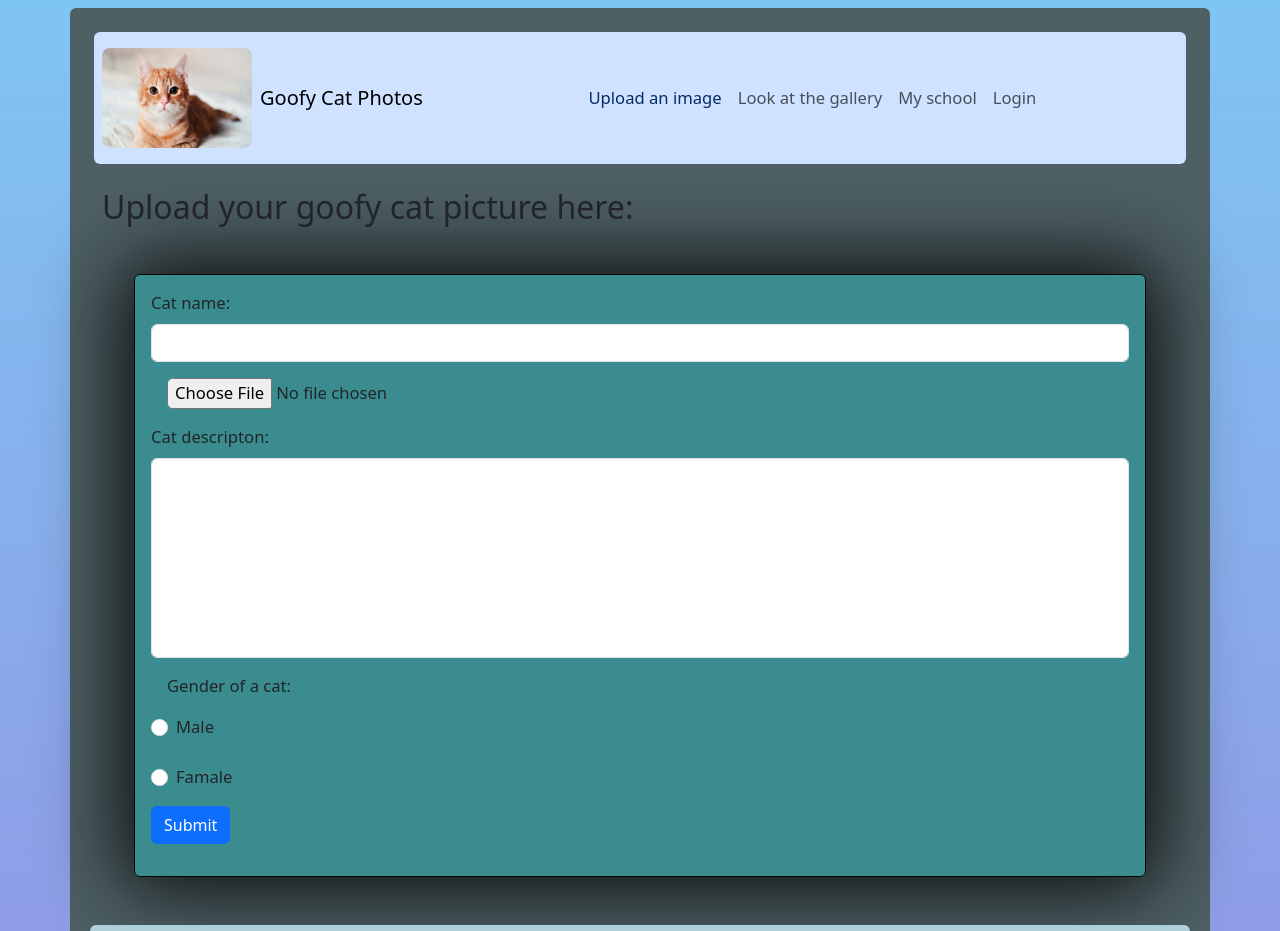
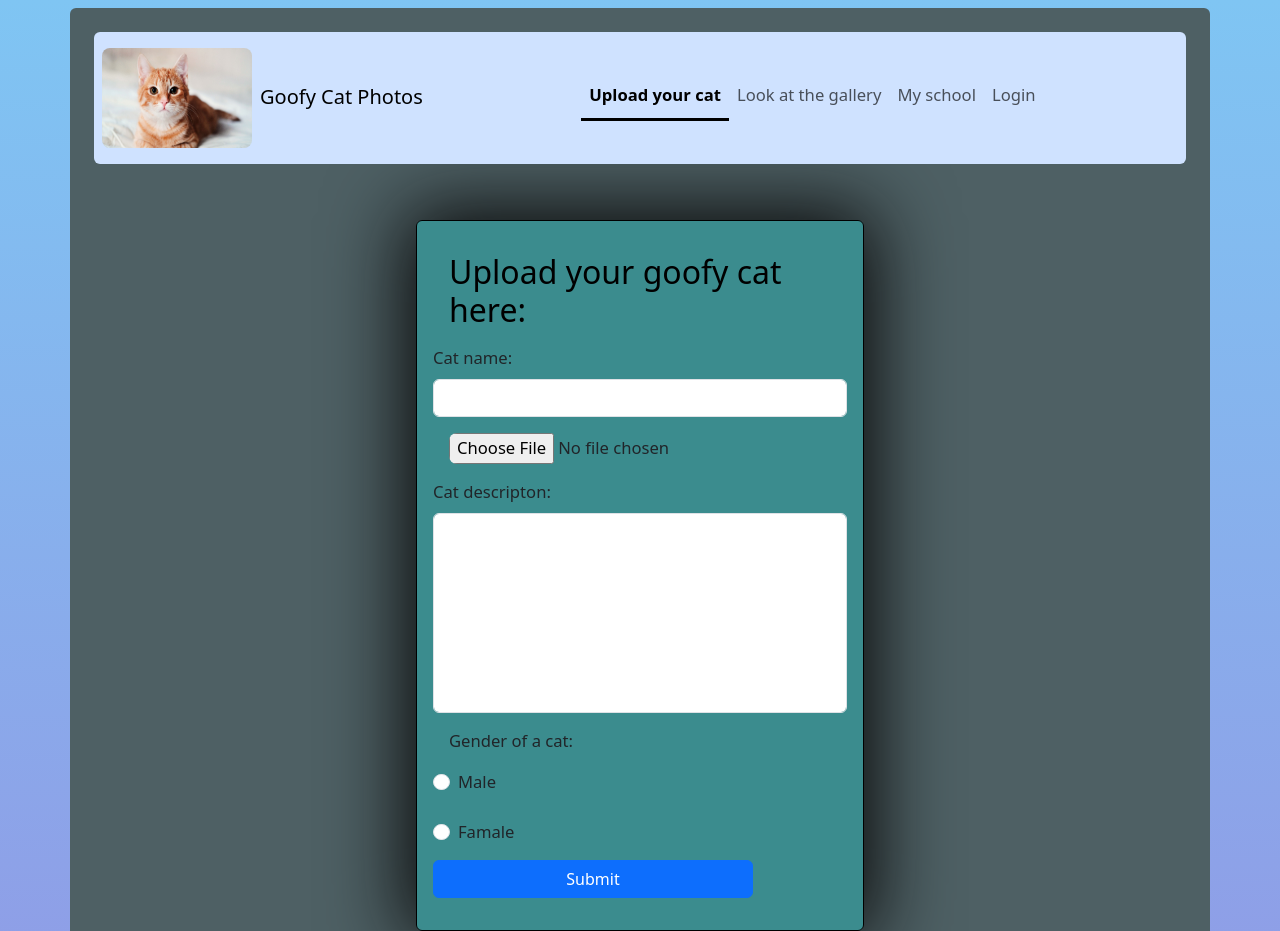
Before and after one commit to WalnietyKotel/Goofy-Cat-Website, a plain HTML site: page Bootsrap/upload.html in a window 1280 px wide. Shown: the top 931 px of the page. Drawn offline with nearby package versions, Linux system fonts and the light colour scheme.

Commit message:
Added things

```diff
--- a/Bootsrap/background.css
+++ b/Bootsrap/background.css
@@ -6,3 +6,29 @@ body {
   font-size: 1.3vw;
   background: linear-gradient(#7fc5f3, #9198e5);
 }
+
+.nav-link::after {
+  content: '';
+  display: block;
+  width: 0;
+  height: 3px;
+  background: #000;
+  transition: width .3s;
+}
+
+.nav-link:hover::after {
+  width: 100%;
+}
+
+.navbar-brand::after {
+  content: '';
+  display: block;
+  width: 0;
+  height: 3px;
+  background: #000;
+  transition: width .3s;
+}
+
+.navbar-brand:hover::after {
+  width: 100%;
+}
--- a/Bootsrap/upload.html
+++ b/Bootsrap/upload.html
@@ -25,7 +25,7 @@
     <header class="d-flex flex-wrap rounded-2" >
       <nav class="navbar navbar-expand-lg bg-primary-subtle w-100 m-2 rounded-2">
         <img src="img/cat.jpg" alt="Cat" width="150" height="100" class="rounded-3 m-2">
-        <a class="navbar-brand" href="index.html">Goofy Cat Photos</a>
+        <a class="navbar-brand" href="index.html" style="color: black;">Goofy Cat Photos</a>
   <div class="container-fluid">
     <button class="navbar-toggler" type="button" data-bs-toggle="collapse" data-bs-target="#navbarSupportedContent" aria-controls="navbarSupportedContent" aria-expanded="false" aria-label="Toggle navigation">
       <span class="navbar-toggler-icon"></span>
@@ -33,7 +33,7 @@
     <div class="collapse navbar-collapse" id="navbarSupportedContent">
       <ul class="navbar-nav me-auto mb-2 mb-lg-0 w-100 justify-content-center">
         <li class="nav-item">
-          <a class="nav-link text-primary-emphasis">Upload an image</a>
+          <a class="nav-link" style="border-bottom: 3px solid black; font-weight: bold; color: black;">Upload your cat</a>
         </li>
         <li class="nav-item">
             <a class="nav-link" href="catGallery.html">Look at the gallery</a>
@@ -49,23 +49,23 @@
   </div>
 </nav>
     </header>
-    <main>
-      <h2 class="m-3">Upload your goofy cat picture here:</h2>
-    <form class="rounded-2 p-3 border border-black" style="height: auto; width: auto; background-color: rgba(35, 197, 197, 0.438); margin: 3rem;  box-shadow: 0 0 80px 10px rgb(7, 7, 7);">
-  <div class="mb-3">
+    <main style="display: flex; justify-content: center;">
+      <form class="rounded-2 p-3 border border-black d-flex flex-wrap" style="height: auto; width: 35vw; justify-content: center; background-color: rgba(35, 197, 197, 0.438); margin: 3rem;  box-shadow: 0 0 80px 10px rgb(7, 7, 7);">
+        <div class="mb-3">
+    <h2 class="m-3" style="color: black;">Upload your goofy cat here:</h2>
     <label class="form-label">Cat name:</label>
     <input type="text" class="form-control" id="catname">
   <input type="file" id="myFile" name="filename" class="rounded-3 m-3"><br>
   <label class="form-label">Cat descripton:</label>
     <textarea class="form-control" id="catname" style="height:200px; margin: 1 1 0; resize: none;"></textarea>
     <label for="Gender" style="margin: 1rem;">Gender of a cat:</label>
-  <div class="mb-3 form-check">
+  <div class="mb-3 form-check" style="display: block; justify-content: center;">
     <input type="radio" class="form-check-input" name="check">
     <label class="form-check-label" for="exampleCheck1">Male</label><br><br>
     <input type="radio" class="form-check-input" name="check">
-    <label class="form-check-label" for="exampleCheck1">Famale</label>
+    <label class="form-check-label" for="exampleCheck1"></label>Famale</label>
   </div>
-  <button type="submit" class="btn btn-primary">Submit</button>
+  <button type="submit" class="btn btn-primary" style="width: 25vw;">Submit</button>
 </form>
 </main>
     <footer class="d-flex rounded-2 m-1" style="justify-content: center; align-items: center; background: rgb(172, 207, 218); height: 10vh;">
```
Also changed, not shown: Bootsrap/ZSTI.html (+3 -3 lines), Bootsrap/catGallery.html (+3 -3 lines), Bootsrap/index.html (+1 -1 lines), Bootsrap/login.html (+3 -3 lines).
